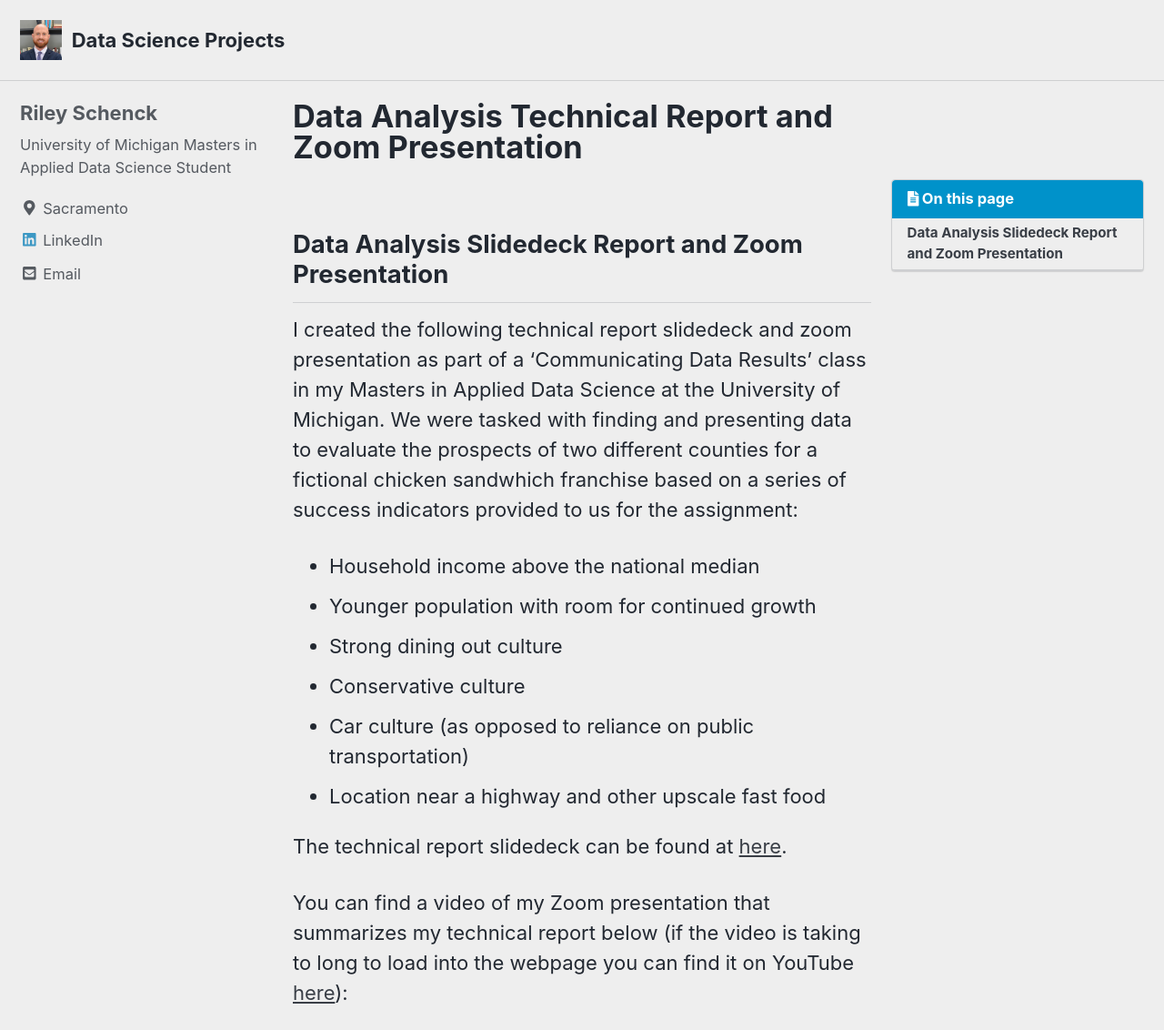
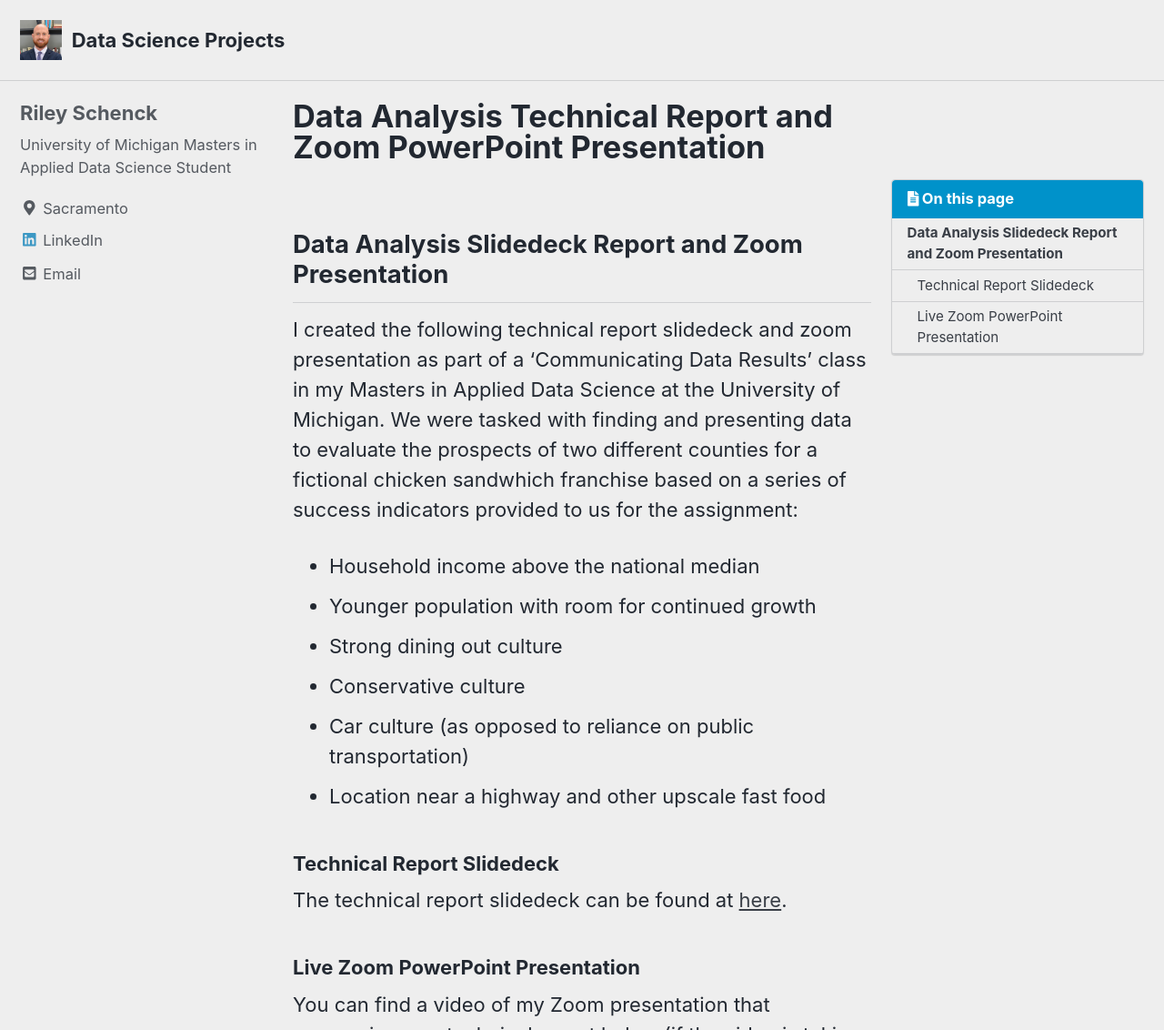
Before and after one commit to rileyschenck/website, a Jekyll site: the page built from _posts/2023-03-02-PowerPoint.md, in a window 1280 px wide and 1400 px high, cut to the strip 0-1132 px from the top of the window. Shown: the whole strip at 91% size. Built offline with Jekyll 4.4.1, drawn with Linux system fonts in a browser that asks for light colours; cached includes are drawn as plain includes; nearby versions of some CDN libraries; a script that is not in the unit is left out.

Commit message:
Update 2023-03-02-PowerPoint.md

```diff
--- a/_posts/2023-03-02-PowerPoint.md
+++ b/_posts/2023-03-02-PowerPoint.md
@@ -1,5 +1,5 @@
 ---
-title: "Data Analysis Technical Report and Zoom Presentation"
+title: "Data Analysis Technical Report and Zoom PowerPoint Presentation"
 date: 2023-03-02
 published: true
 tags: [ powerpoint, riley, schenck]
@@ -20,7 +20,11 @@ I created the following technical report slidedeck and zoom presentation as part
   - Car culture (as opposed to reliance on public transportation)
   - Location near a highway and other upscale fast food
 
+### Technical Report Slidedeck
+
 The technical report slidedeck can be found at [here](https://docs.google.com/presentation/d/1ONRH9LRi2XdkFAUeXH-zILzOdMf6TWcvuiRZ21udx-g/edit?usp=sharing).
+
+### Live Zoom PowerPoint Presentation
 
 You can find a video of my Zoom presentation that summarizes my technical report below (if the video is taking to long to load into the webpage you can find it on YouTube [here](https://www.youtube.com/watch?v=dg9_cwtIsqE&t=42s&ab_channel=RileySchenck)):
 
```
